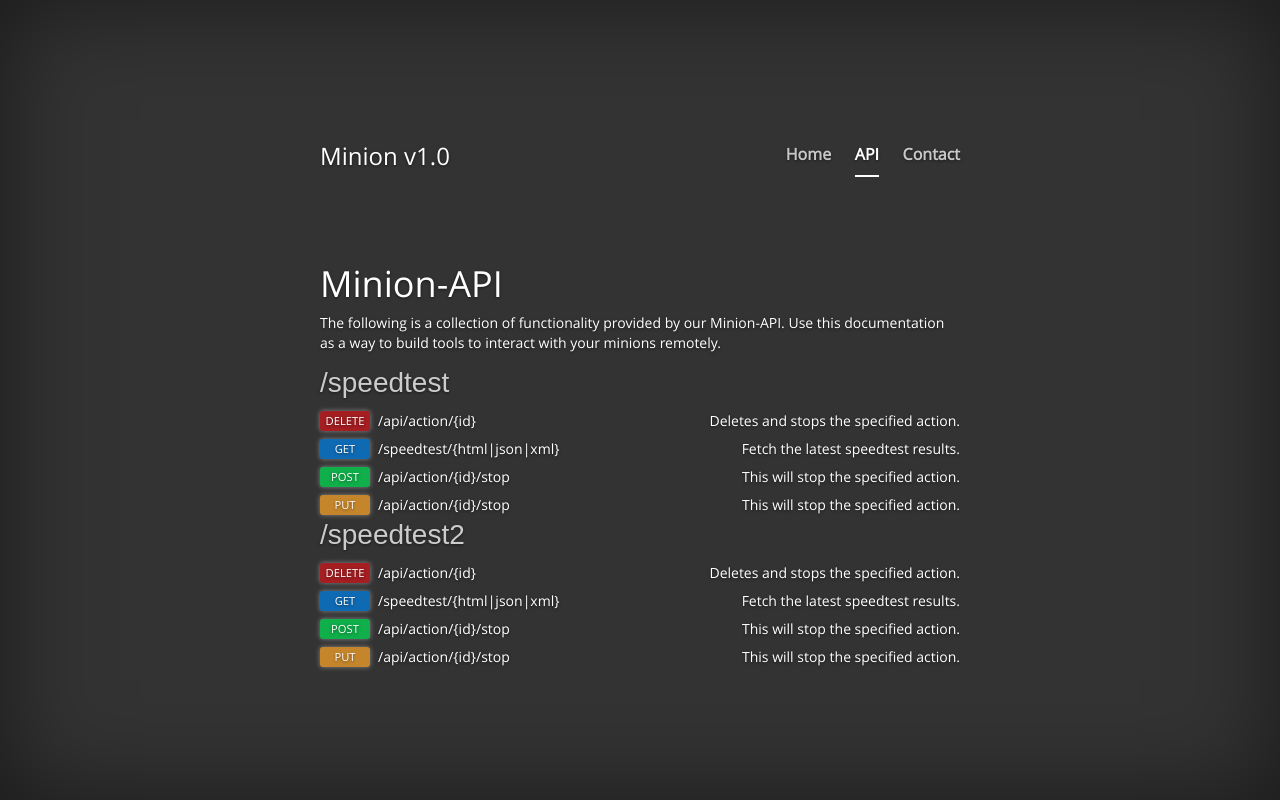
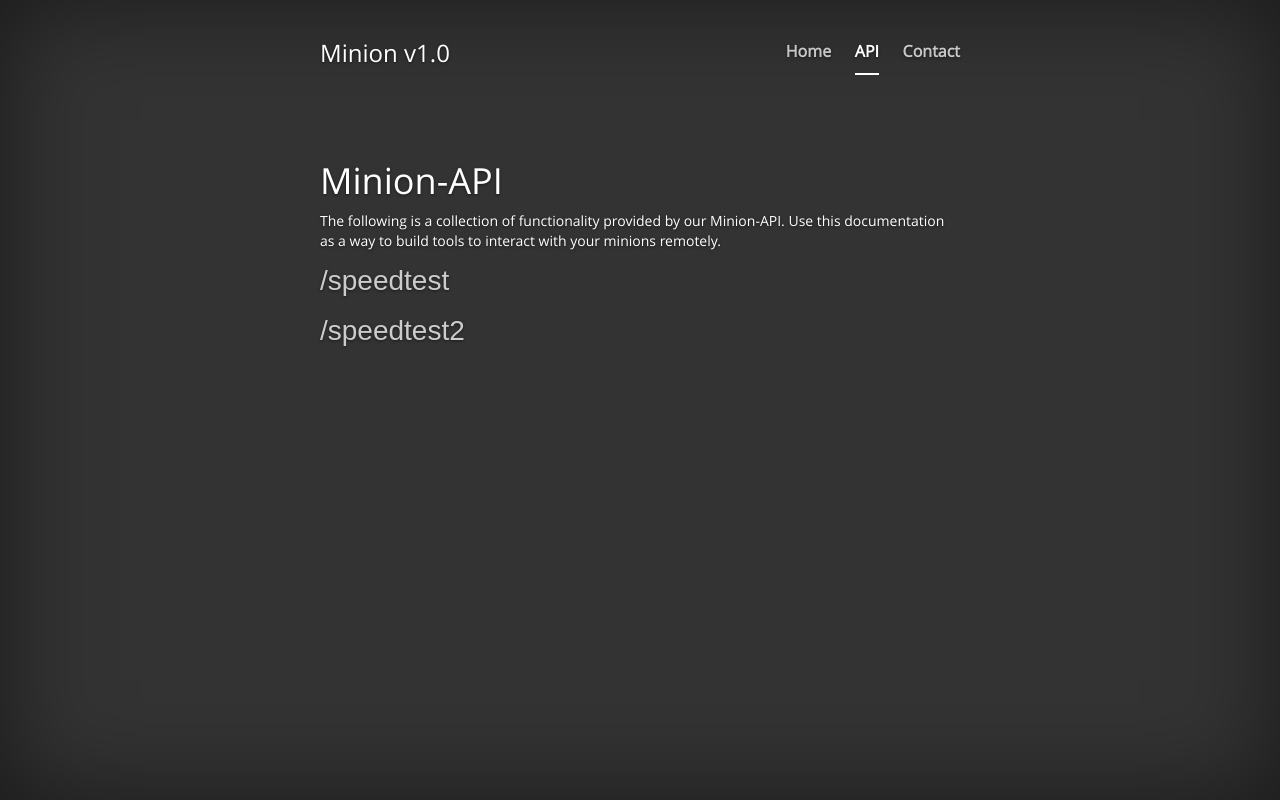
Before and after one commit to MoranIT/hethio-agent, a PHP site: page /api.html in a window 1280 px wide. Run offline with PHP 8.4, Linux system fonts and the light colour scheme.

Commit message:
updating api

```diff
--- a/api.html
+++ b/api.html
@@ -77,7 +77,7 @@
     <div id="rootResource_Title-1" class="rootResource_Title" onclick="javascript:showDiv('resources-1', true)" style="color: rgb(0, 0, 0);">/speedtest</div>
 
 
-    <div id="resources-1">
+    <div id="resources-1" style="display:none;">
 
 
         <div class="resource_Title-DELETE">
@@ -219,7 +219,7 @@
     <div id="rootResource_Title-2" class="rootResource_Title" onclick="javascript:showDiv('resources-2', true)" style="color: rgb(0, 0, 0);">/speedtest2</div>
 
 
-    <div id="resources-2">
+    <div id="resources-2" style="display:none;">
 
 
         <div class="resource_Title-DELETE">
--- a/css/site.css
+++ b/css/site.css
@@ -24,6 +24,10 @@
 
 
 
+
+.rootResource {
+  margin-top: 10px;
+}
 
 
 .rootResource_Title
@@ -399,7 +403,7 @@ body {
   }
   /* Start the vertical centering */
   .site-wrapper-inner {
-    vertical-align: middle;
+    vertical-align: top;
   }
   /* Handle the widths */
   .masthead,
```
